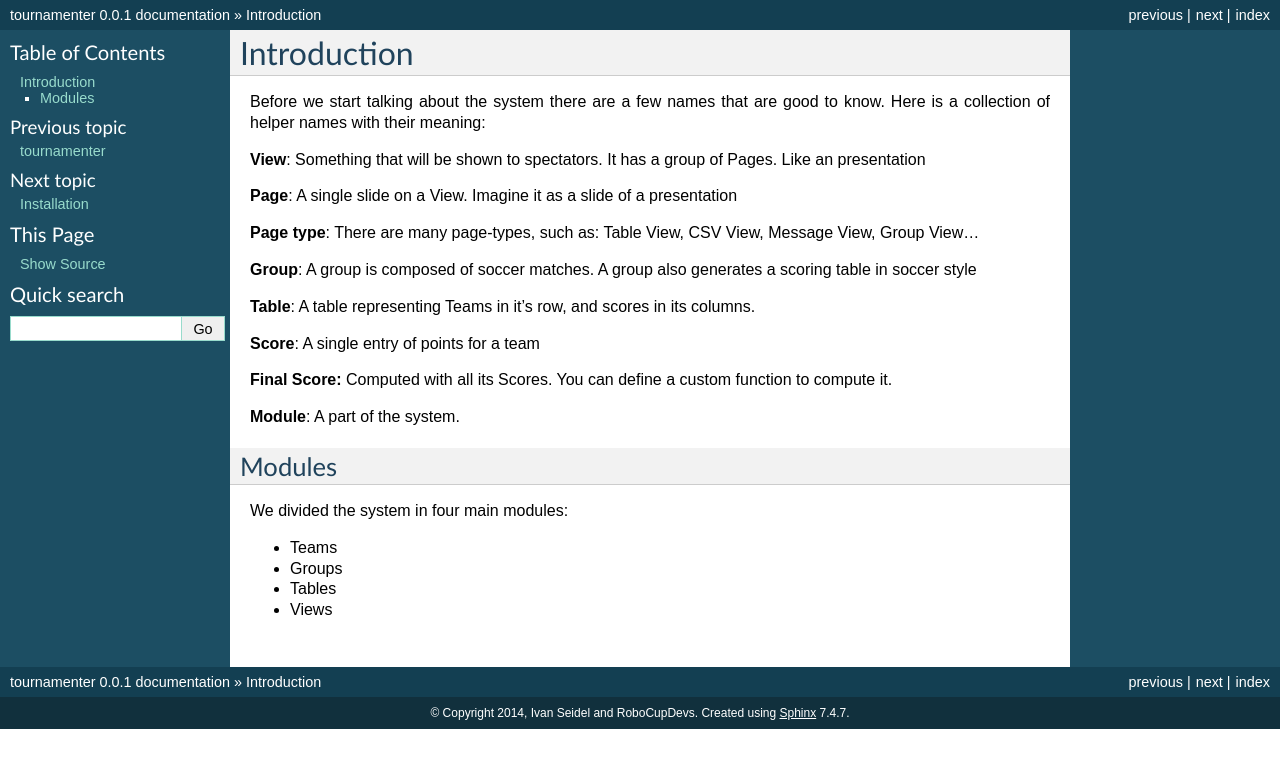
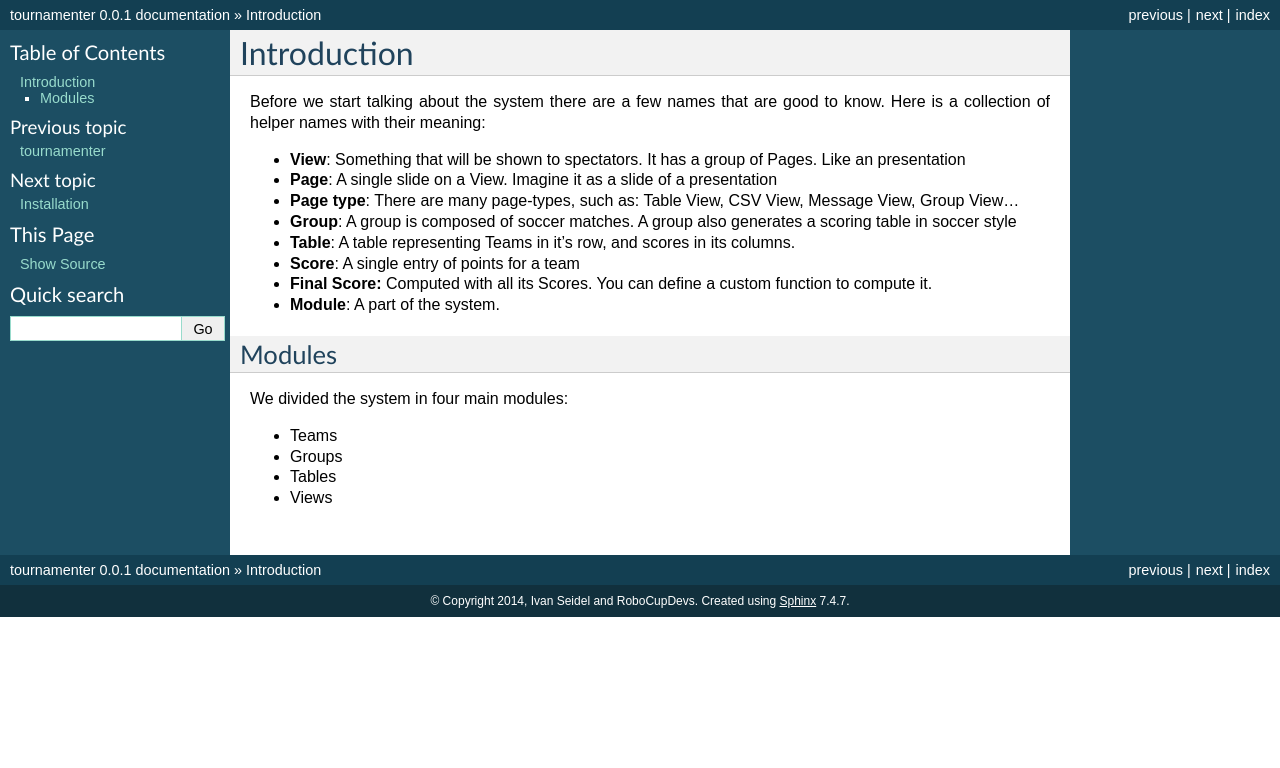
Before and after one commit to RoboCupDev/tournamenter, a Sphinx documentation site: the page built from docs/introduction.rst, in a window 1280 px wide. Shown: the top 768 px of the page. Built offline with Sphinx 7.4.7, drawn with Linux system fonts in a browser that asks for light colours.

Commit message:
Even better formatting

```diff
--- a/docs/introduction.rst
+++ b/docs/introduction.rst
@@ -5,26 +5,19 @@ Introduction
 Before we start talking about the system there are a few names that are
 good to know. Here is a collection of helper names with their meaning:
 
-**View**: Something that will be shown to spectators. It has a group of
-Pages. Like an presentation
-
-**Page**: A single slide on a View. Imagine it as a slide of a presentation
-
-**Page type**: There are many page-types, such as: Table View, CSV View,
-Message View, Group View…
-
-**Group**: A group is composed of soccer matches. A group also generates a
-scoring table in soccer style
-
-**Table**: A table representing Teams in it’s row, and scores in its
-columns.
-
-**Score**: A single entry of points for a team
-
-**Final Score:** Computed with all its Scores. You can define a custom
-function to compute it.
-
-**Module**: A part of the system.
+- **View**: Something that will be shown to spectators. It has a group of
+  Pages. Like an presentation
+- **Page**: A single slide on a View. Imagine it as a slide of a presentation
+- **Page type**: There are many page-types, such as: Table View, CSV View,
+  Message View, Group View…
+- **Group**: A group is composed of soccer matches. A group also generates a
+  scoring table in soccer style
+- **Table**: A table representing Teams in it’s row, and scores in its
+  columns.
+- **Score**: A single entry of points for a team
+- **Final Score:** Computed with all its Scores. You can define a custom
+  function to compute it.
+- **Module**: A part of the system.
 
 Modules
 =======
```
